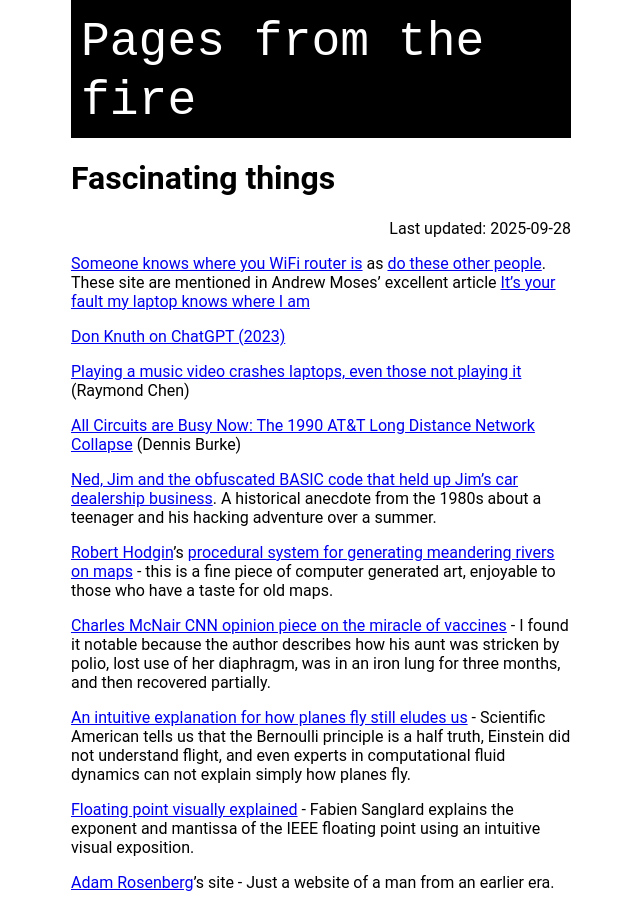
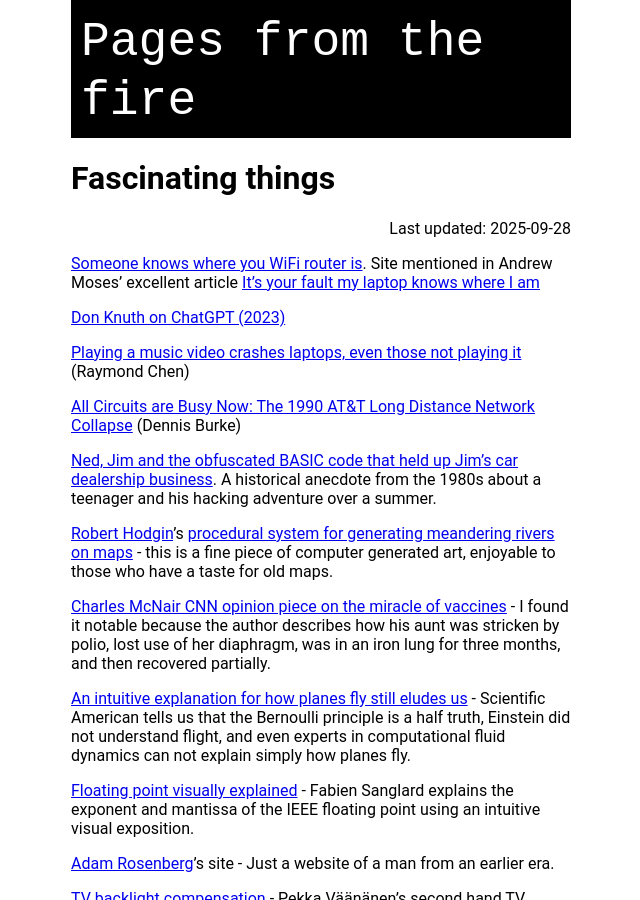
Before and after one commit to kghose/kghose.github.io, a Jekyll site: the page built from fascinating_things.md, in a window 1280 px wide and 900 px high. Shown: the whole window, without its empty margins (319-959 px from the left). Built offline with Jekyll 4.4.1, drawn with Linux system fonts in a browser that asks for light colours; our own code applies the rules of GitHub Pages for plain Markdown files.

Commit message:
WiFi Geolocation.

```diff
--- a/fascinating_things.md
+++ b/fascinating_things.md
@@ -5,9 +5,8 @@ last_modified_at: 2025-09-28
 ---
 
 
-[Someone knows where you WiFi router is](https://wigle.net/) as [do these other
-people](https://beacondb.net/). These site are mentioned in Andrew Moses'
-excellent article [It's your fault my laptop knows where I
+[Someone knows where you WiFi router is](https://wigle.net/). Site mentioned in
+Andrew Moses' excellent article [It's your fault my laptop knows where I
 am](https://www.amoses.dev/blog/wifi-location/)
 
 [Don Knuth on ChatGPT (2023)](https://cs.stanford.edu/~knuth/chatGPT20.txt)
```
